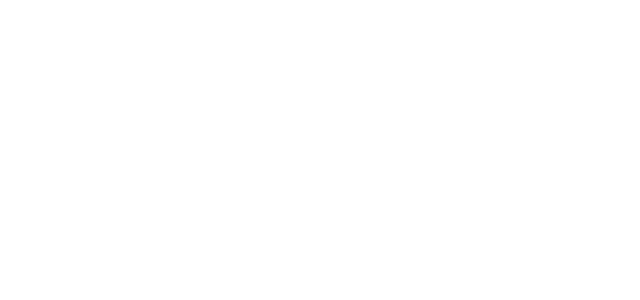
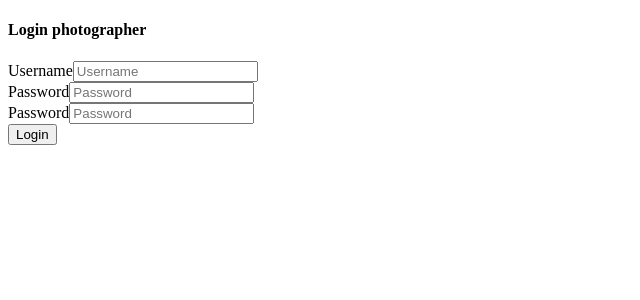
Before and after one commit to mohammadrezachegini/VueJS-HouseOfArt, a Vue app: page /#/photo in a window 1280 px wide. Before the commit this address had no page. Shown: the top 300 px of the page, without its empty margins (0-640 px from the left). Built offline with nearby package versions, Linux system fonts and the light colour scheme.

Commit message:
PhotoGrapher Login almost Done

```diff
--- a/src/App.vue
+++ b/src/App.vue
@@ -2,6 +2,7 @@
   <div id="app">
     <div>
       <router-view/>
+
     </div>
   </div>
   <!-- <img alt="Vue logo" src="./assets/logo.png">
--- /dev/null
+++ b/src/components/PhotographerLogin.vue
@@ -0,0 +1,67 @@
+<template>
+    <div>
+        <h4>Login photographer</h4>
+        <form action="">
+            <div>
+                <label for="username">Username</label>
+                <input type="text" name="username" id="username" placeholder="Username" v-model="PhotographerLoginRequest.photographerId" />
+
+            </div>
+            <div>
+                <label for="password">Password</label>
+                <input type="text" name="password" id="password" placeholder="Password" v-model="PhotographerLoginRequest.password" />
+            </div>
+
+            <div>
+                <label for="password">Password</label>
+                <input type="text" name="password" id="password" placeholder="Password" v-model="PhotographerLoginRequest.password" />
+            </div>
+
+        </form>
+        <div>
+                <button type="submit" @click="login">Login</button>
+            </div>
+        <p>{{ message }}</p>
+    </div>
+</template>
+
+<script>
+    import PhotographerLoginService from '../services/PhotographerLoginService';
+
+    export default {
+        name: "photographerLogin",
+        data(){
+            return {
+                PhotographerLoginRequest: {
+                    photographerId: "",
+                    password: ""
+                },
+                message: ""
+            }
+        },
+
+        methods: {
+            login(){
+                PhotographerLoginService.login(this.photographerLoginRequest)
+                .then(
+                    response => {
+                        let photographer = response.data;
+                        console.log(photographer);
+                        // this.$router.push({name: "photographerLogin"})
+                        this.message = response.message;
+                    }
+                )
+                .catch(error => {
+                    console.log(error);
+                })
+            }
+        },
+
+        mounted(){
+            this.message = "";
+        }
+    }
+</script>
+
+<style>
+</style>
--- a/src/router/index.js
+++ b/src/router/index.js
@@ -1,9 +1,7 @@
 import { createWebHashHistory, createRouter } from "vue-router";
 
 import CustomerLogin from "../components/CustomerLogin.vue";
-// import PhotographerLogin from "../components/PhotographerLogin.vue";
-// import CustomerRegister from "../components/CustomerRegister.vue";
-// import PhotographerRegister from "../components/PhotographerRegister.vue";
+import PhotographerLogin from "../components/PhotographerLogin.vue";
 
 
 
@@ -11,9 +9,13 @@ import CustomerLogin from "../components/CustomerLogin.vue";
 const routes = [
   {
     path: "/",
-    alias: "/customer-login",
-    name: "CustomerLogin",
+    name: 'CustomerLogin',
     component: CustomerLogin
+  },
+  {
+    path: "/photo",
+    name: 'PhotographerLogin',
+    component: PhotographerLogin
   }
 ]
 
@@ -22,4 +24,4 @@ const router = createRouter({
   routes
 });
 
-export default router;
+export default router
--- /dev/null
+++ b/src/services/PhotographerLoginService.js
@@ -0,0 +1,10 @@
+import http from '../http-common';
+
+
+class PhotographerLoginService {
+    login(data) {
+        return http.post('/photographerLogin', data);
+    }
+}
+
+export default new PhotographerLoginService();
```
